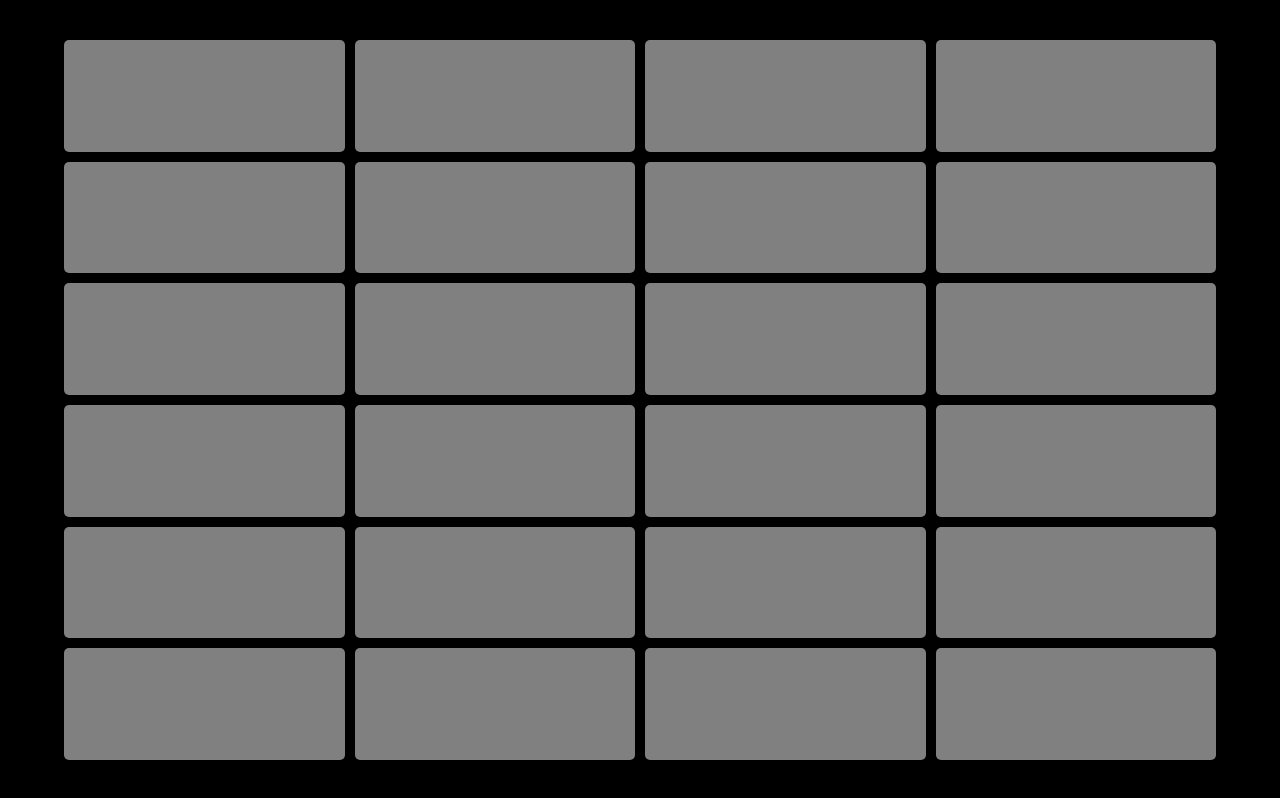
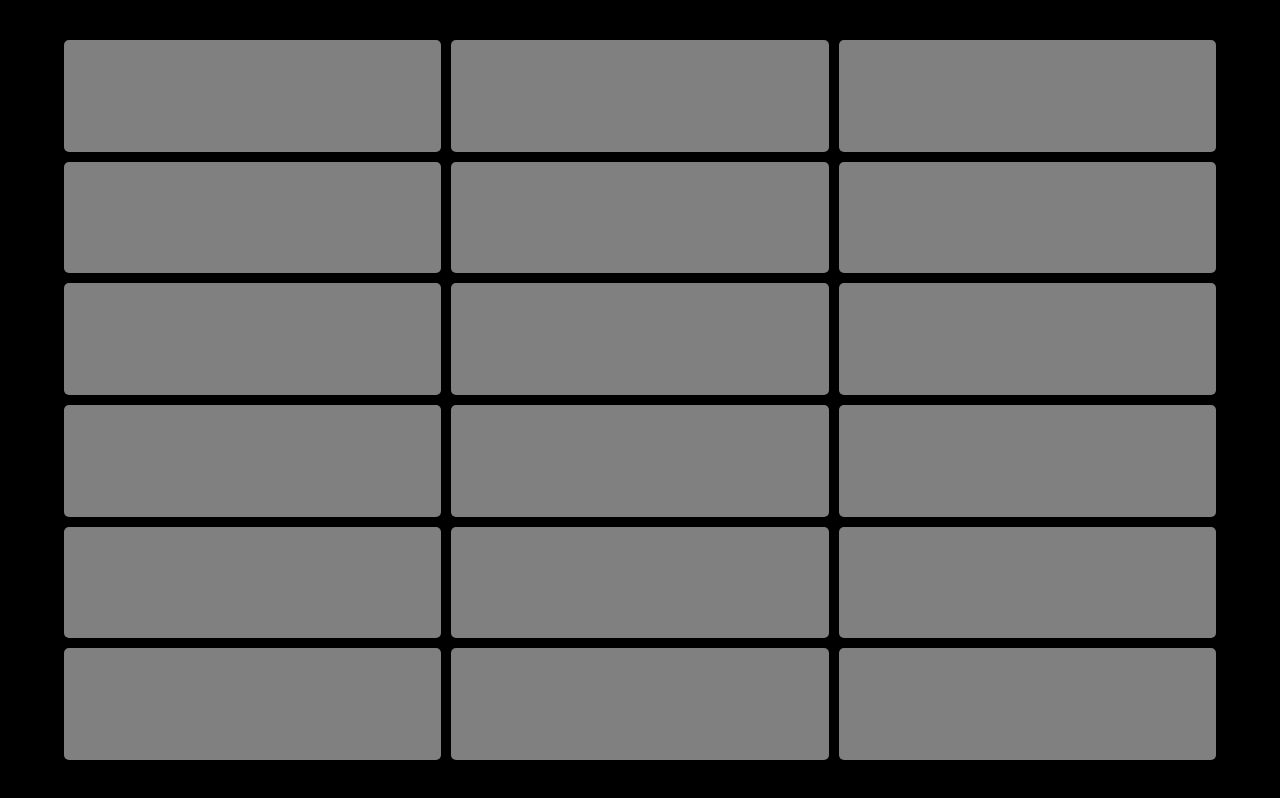
Before and after one commit to BriannLam/memoryGame, a website with bundled scripts: page index.html in a window 1280 px wide. Built offline with nearby package versions, Linux system fonts and the light colour scheme.

Commit message:
made the grid 3x6

```diff
--- a/script.js
+++ b/script.js
@@ -26,10 +26,10 @@ document.addEventListener("DOMContentLoaded", () => {
         "indigo",
         "violet",
         "white",
-        "maroon",
-        "purple",
-        "pink",
-        "brown", ]
+        "maroon"]
+        // "purple",
+        // "pink",
+        // "brown", ]
     let colorPresent = [ ...colorExist, ...colorExist]
 
     function randomizer(originalArray){
--- a/style.css
+++ b/style.css
@@ -34,7 +34,7 @@ title{
     height: 90vh;
     width: 90vw;
     /* border: 10px solid black; */
-    grid-template-columns: repeat(4, 1fr);
+    grid-template-columns: repeat(3, 1fr);
     grid-template-rows: repeat(6, 1fr);
     /* background-color: aliceblue; */
     grid-column-gap: 10px;
```
